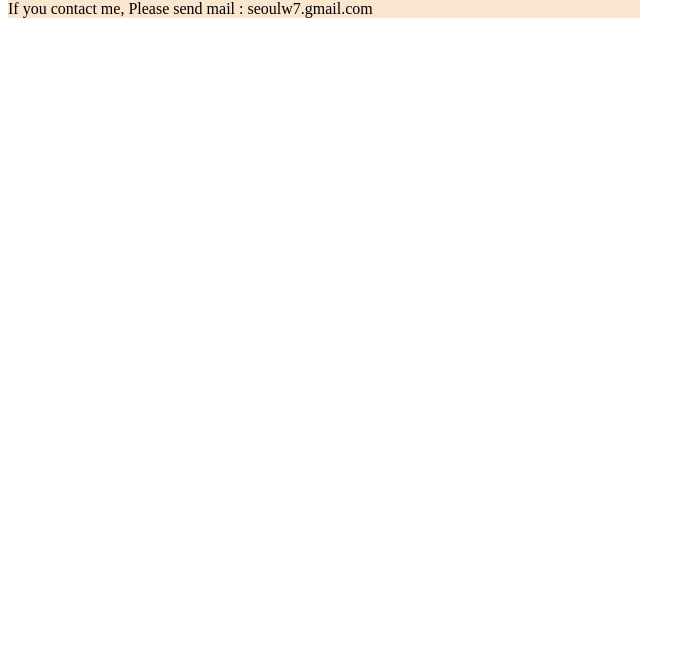
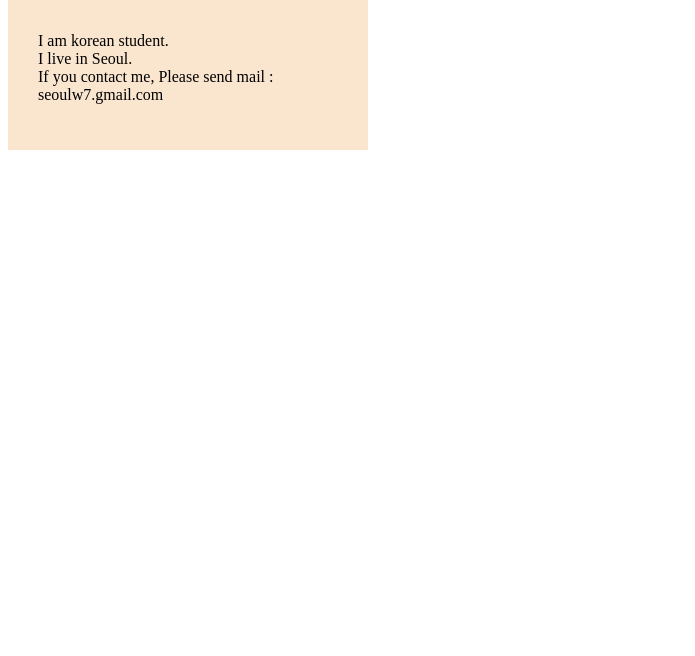
Before and after one commit to seoulw7/seoulw7.github.io, a plain HTML site: page index.html in a window 1280 px wide. Shown: the part 144-800 px from the top of the page, without its empty margins (0-695 px from the left). Drawn offline with Linux system fonts and the light colour scheme.

Commit message:
Update index.html

```diff
--- a/index.html
+++ b/index.html
@@ -3,9 +3,20 @@
     <title>New Homepage</title>
   </head>
   <body>
-    <div style="width:50%; margin:50px 0 50px 0; background-color:#fae5cf">
+    <div style="margin:0 auto">
+      <div style="    width: 300px;
+    margin: 50px 0 50px 0;
+    background-color: #fae5cf;
+    padding: 30px;
+    display: flex;
+    flex-direction: column;
+    align-content: center;
+    justify-content: center;
+    align-items: flex-start;">
       <h1 style="font-color:#ed800e">Welcome!</h1>
       <p>I am korean student. <br>I live in Seoul. <br>If you contact me, Please send mail : seoulw7.gmail.com</p>
     </div>
+    </div>
+
   </body>
 </html>
```
